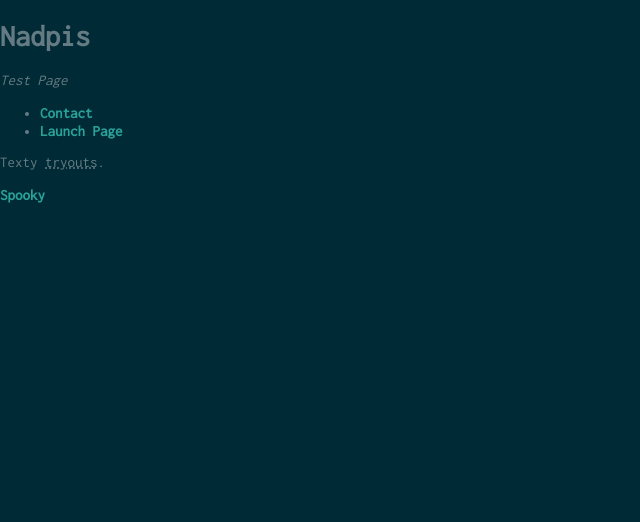
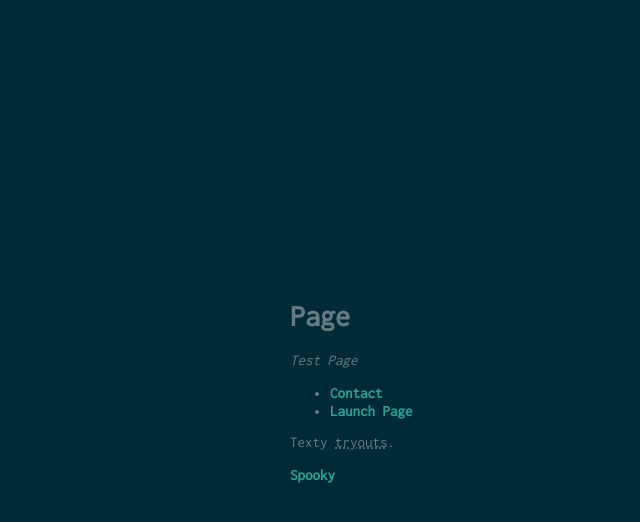
Before and after one commit to FloofyReal/FloofyReal.github.io, a plain HTML site: page index.html in a window 1280 px wide. Shown: the whole page, without its empty margins (0-640 px from the left). Drawn offline with Linux system fonts and the light colour scheme.

Commit message:
Add container to centralize items
Signed-off-by: Adam Rafajdus <adam.rafajdus@gmail.com>

```diff
--- a/index.html
+++ b/index.html
@@ -12,7 +12,8 @@
     <link rel="stylesheet" href="https://fonts.googleapis.com/css?family=Inconsolata">
     </head>
 	<body>
-		<h1>Nadpis</h1>
+        <div id="container">
+            <h1>Page</h1>
             <p>
              <em>Test Page</em>
             </p>
@@ -26,5 +27,6 @@
               </ul>
             <p>Texty <abbr title="Testing stuff">tryouts</abbr>.</p>
             <p> <a href="contact.html">Spooky</a> </p>
+        </div>
 	</body>
 </html>
```
Lines whose indentation alone changed are shown as unchanged.
